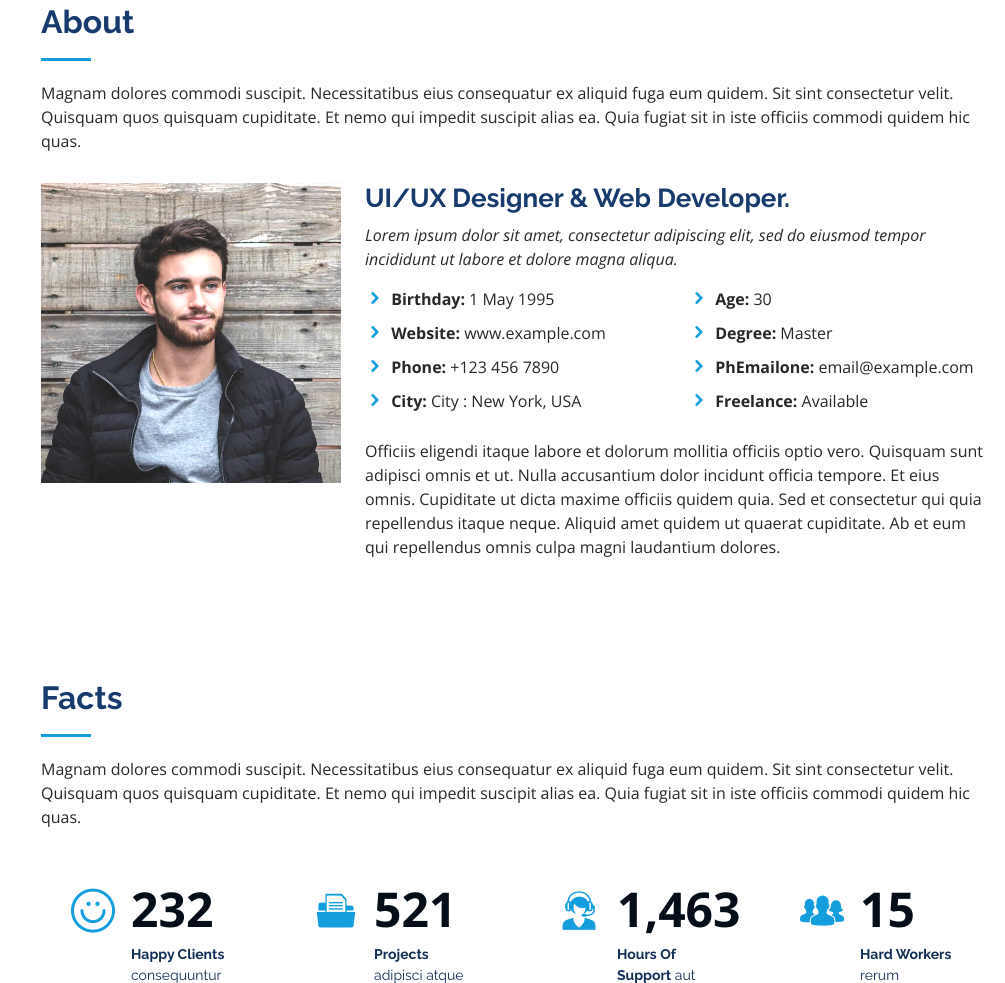
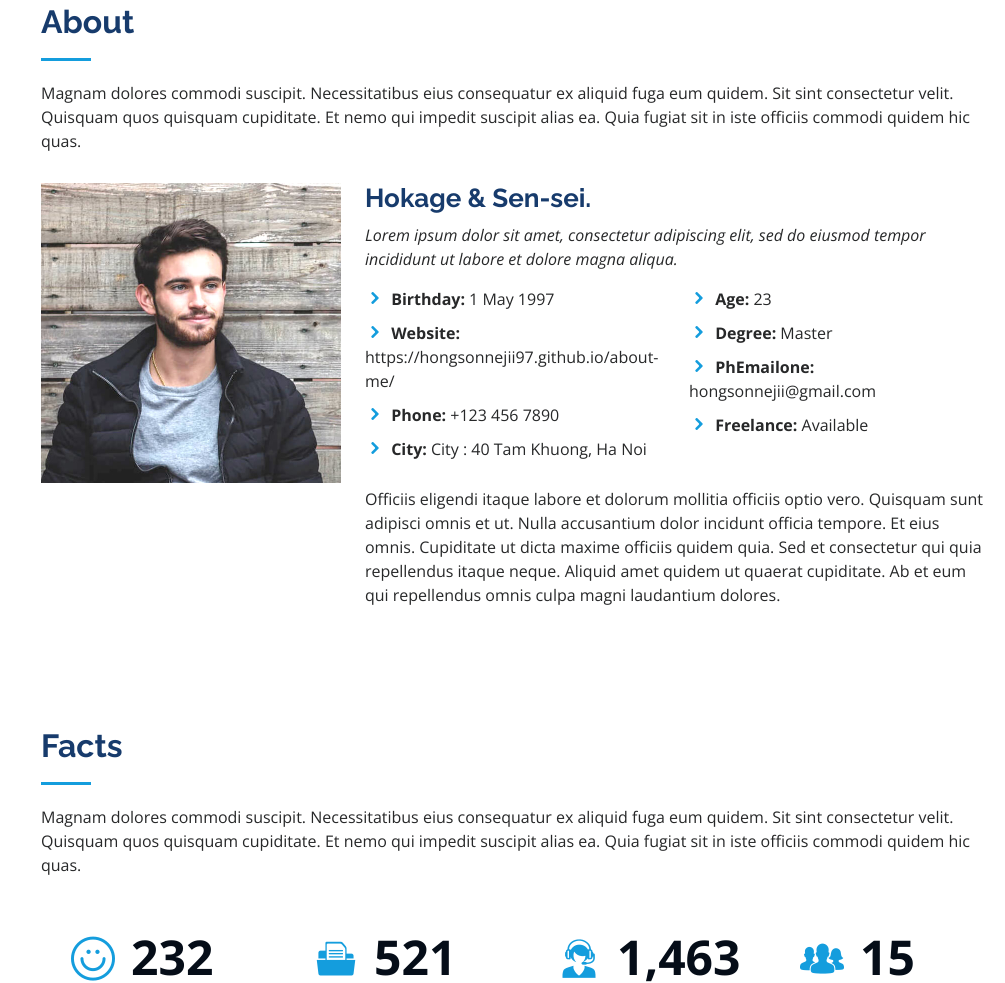
Before and after one commit to hongsonnejii97/about-me, a plain HTML site: page index.html in a window 1280 px wide. Shown: the part 857-1840 px from the top of the page, without its empty margins (275-1280 px from the left). Drawn offline with nearby package versions, Linux system fonts and the light colour scheme.

Commit message:
Update file index.html

```diff
--- a/index.html
+++ b/index.html
@@ -96,7 +96,7 @@
             <img src="assets/img/profile-img.jpg" class="img-fluid" alt="">
           </div>
           <div class="col-lg-8 pt-4 pt-lg-0 content" data-aos="fade-left">
-            <h3>UI/UX Designer &amp; Web Developer.</h3>
+            <h3>Hokage &amp; Sen-sei.</h3>
             <p class="font-italic">
               Lorem ipsum dolor sit amet, consectetur adipiscing elit, sed do eiusmod tempor incididunt ut labore et dolore
               magna aliqua.
@@ -104,17 +104,17 @@
             <div class="row">
               <div class="col-lg-6">
                 <ul>
-                  <li><i class="icofont-rounded-right"></i> <strong>Birthday:</strong> 1 May 1995</li>
-                  <li><i class="icofont-rounded-right"></i> <strong>Website:</strong> www.example.com</li>
+                  <li><i class="icofont-rounded-right"></i> <strong>Birthday:</strong> 1 May 1997</li>
+                  <li><i class="icofont-rounded-right"></i> <strong>Website:</strong> https://hongsonnejii97.github.io/about-me/</li>
                   <li><i class="icofont-rounded-right"></i> <strong>Phone:</strong> +123 456 7890</li>
-                  <li><i class="icofont-rounded-right"></i> <strong>City:</strong> City : New York, USA</li>
+                  <li><i class="icofont-rounded-right"></i> <strong>City:</strong> City : 40 Tam Khuong, Ha Noi</li>
                 </ul>
               </div>
               <div class="col-lg-6">
                 <ul>
-                  <li><i class="icofont-rounded-right"></i> <strong>Age:</strong> 30</li>
+                  <li><i class="icofont-rounded-right"></i> <strong>Age:</strong> 23</li>
                   <li><i class="icofont-rounded-right"></i> <strong>Degree:</strong> Master</li>
-                  <li><i class="icofont-rounded-right"></i> <strong>PhEmailone:</strong> email@example.com</li>
+                  <li><i class="icofont-rounded-right"></i> <strong>PhEmailone:</strong> hongsonnejii@gmail.com</li>
                   <li><i class="icofont-rounded-right"></i> <strong>Freelance:</strong> Available</li>
                 </ul>
               </div>
```
